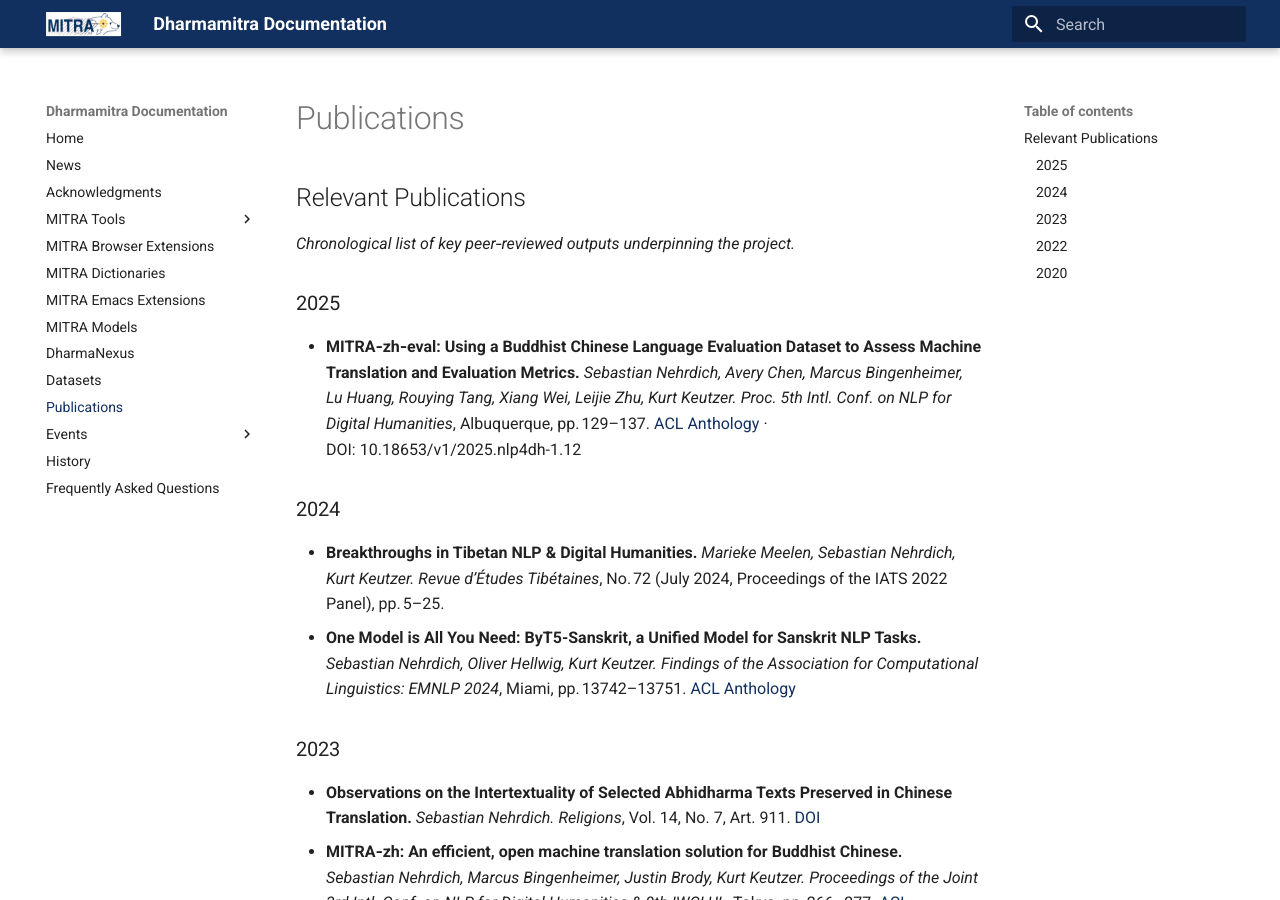
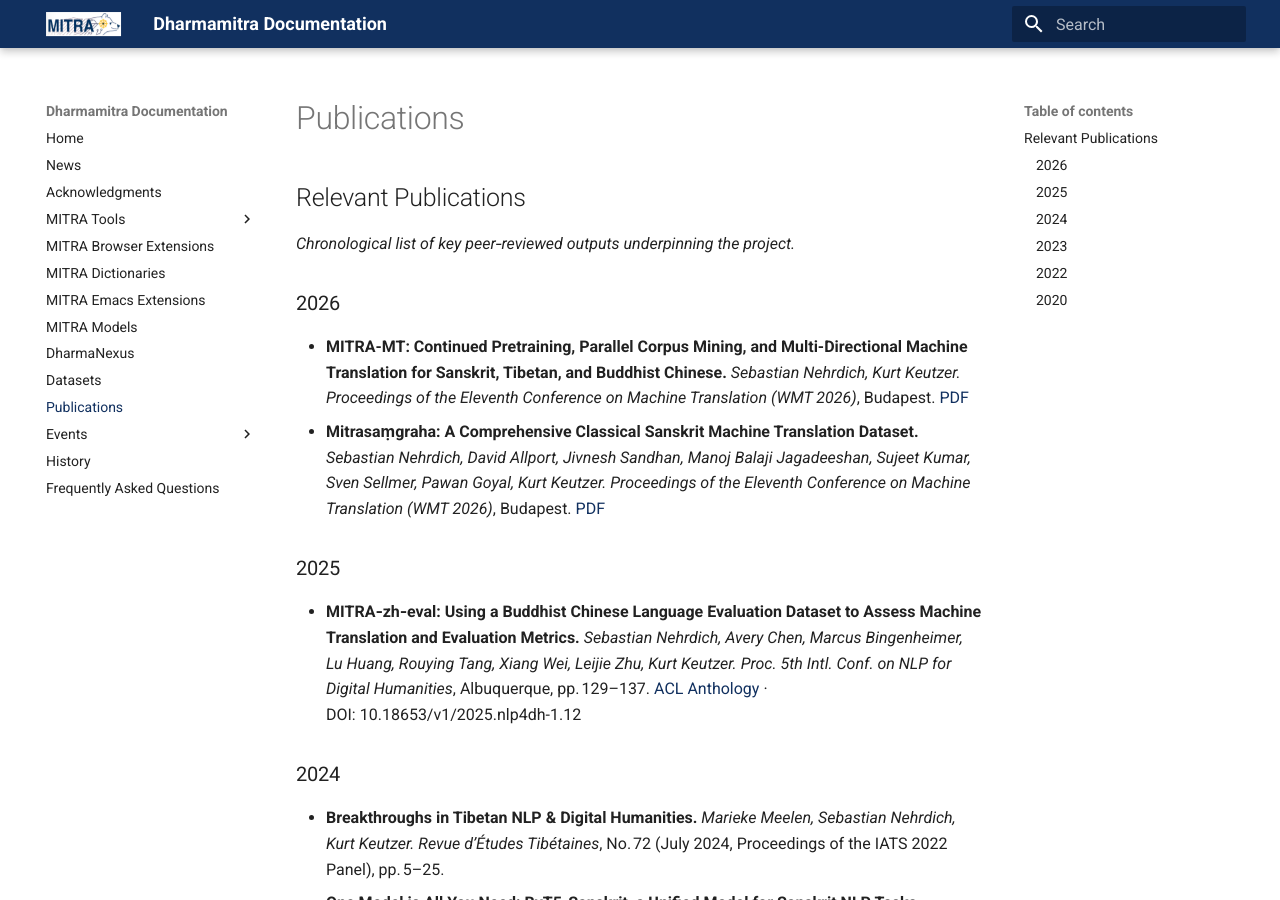
Before and after one commit to dharmamitra/dharmamitra-guides, an MkDocs documentation site: the page built from docs/publications.md, in a window 1280 px wide and 900 px high. Built offline with MkDocs 1.6.1 and Material for MkDocs 9.7.7, drawn with Linux system fonts in a browser that asks for light colours.

Commit message:
add WMT 2026 publications (MITRA-MT, Mitrasaṃgraha)
Co-Authored-By: Claude Fable 5.1 <noreply@anthropic.com>

```diff
--- a/docs/publications.md
+++ b/docs/publications.md
@@ -1,6 +1,11 @@
 ## Relevant Publications
 
 *Chronological list of key peer‑reviewed outputs underpinning the project.*
+
+### 2026
+
+- **MITRA-MT: Continued Pretraining, Parallel Corpus Mining, and Multi-Directional Machine Translation for Sanskrit, Tibetan, and Buddhist Chinese.** *Sebastian Nehrdich, Kurt Keutzer.* *Proceedings of the Eleventh Conference on Machine Translation (WMT 2026)*, Budapest. [PDF](https://sebastian-nehrdich.github.io/files/mitra-mt-wmt2026.pdf)
+- **Mitrasaṃgraha: A Comprehensive Classical Sanskrit Machine Translation Dataset.** *Sebastian Nehrdich, David Allport, Jivnesh Sandhan, Manoj Balaji Jagadeeshan, Sujeet Kumar, Sven Sellmer, Pawan Goyal, Kurt Keutzer.* *Proceedings of the Eleventh Conference on Machine Translation (WMT 2026)*, Budapest. [PDF](https://sebastian-nehrdich.github.io/files/mitrasamgraha-wmt2026.pdf)
 
 ### 2025
 
```
